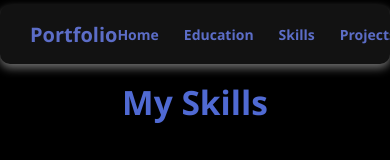
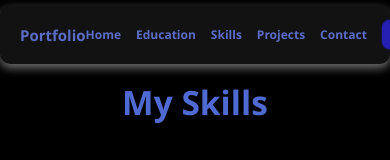
Before and after one commit to shawez-04/My-Portfolio, a plain HTML site: page skills.html in a window 390 px wide. Shown: the top 160 px of the page. Drawn offline with Linux system fonts and the light colour scheme.

```diff
--- a/style_projects.css
+++ b/style_projects.css
@@ -104,7 +104,22 @@ body {
   transform: scale(1.1);
 }
 
+@media screen and (max-width: 768px) {
 
+  #menu {
+  padding: 15px 20px;
+  font-size: 12px;
+}
+
+
+#logo_menu {
+  font-size: 15px;
+}
+
+.header {
+  gap: 15px;
+}
+}
 /* ===== Buttons ===== */
 button {
   background-color: var(--clr-primary-a1);
--- a/style_skills.css
+++ b/style_skills.css
@@ -103,7 +103,22 @@ body {
   color: var(--clr-primary-a0);
   transform: scale(1.1);
 }
+@media screen and (max-width: 768px) {
 
+  #menu {
+  padding: 15px 20px;
+  font-size: 12px;
+}
+
+
+#logo_menu {
+  font-size: 15px;
+}
+
+.header {
+  gap: 15px;
+}
+}
 
 /* ===== Buttons ===== */
 button {
```
